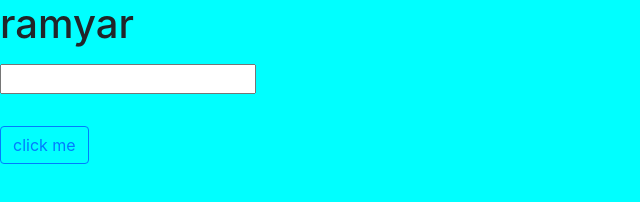
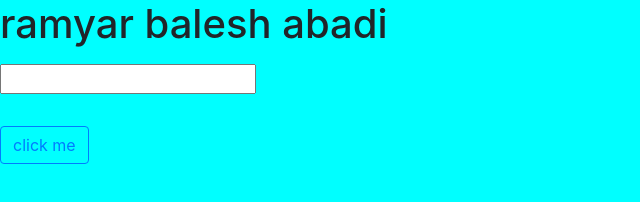
Before and after one commit to ramyar1376/new, a plain HTML site: page index.html in a window 1280 px wide. Shown: the whole page, without its empty margins (0-640 px from the left). Drawn offline with Linux system fonts and the light colour scheme.

Commit message:
Update index.html

```diff
--- a/index.html
+++ b/index.html
@@ -14,7 +14,7 @@
 
 
 <body>
-    <h1>ramyar</h1>
+    <h1>ramyar balesh abadi</h1>
 
 
     <form action="bama.ir" onsubmit=" return day()" name="form1" target="blank">
```
